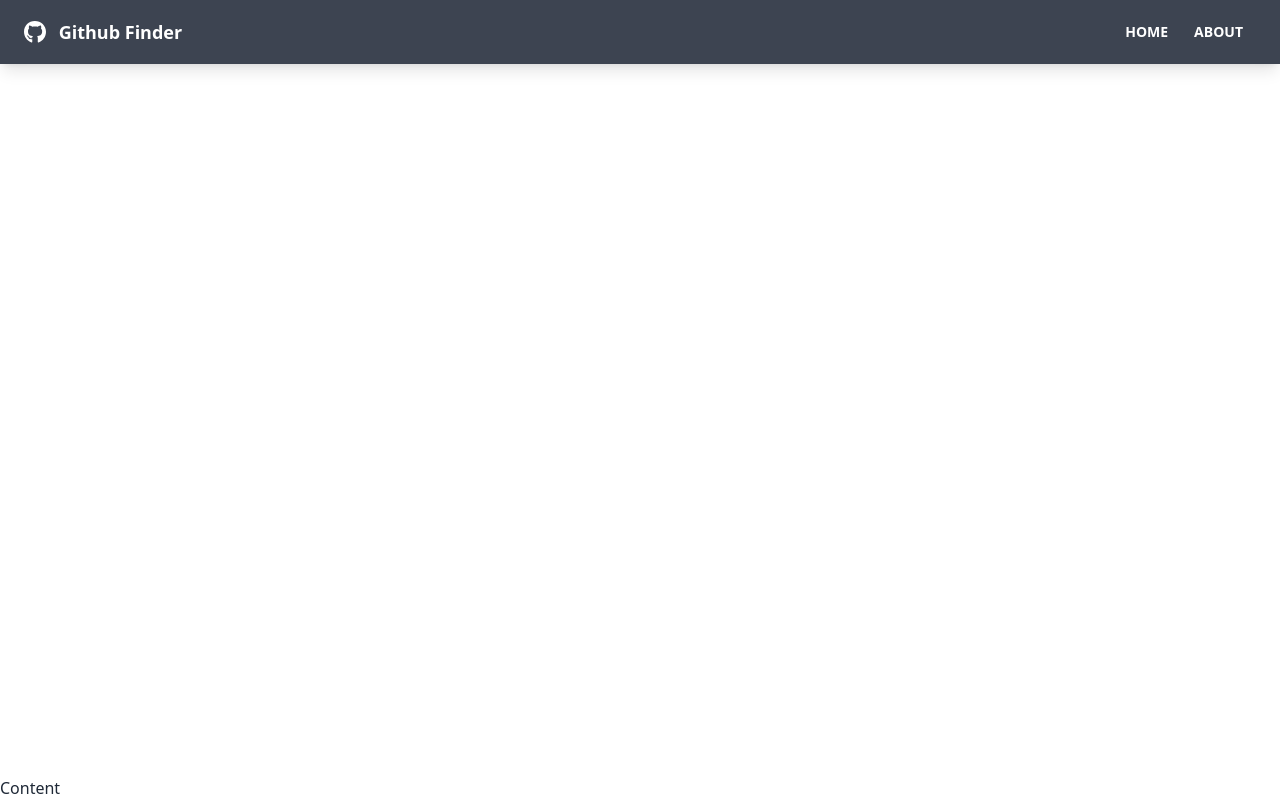
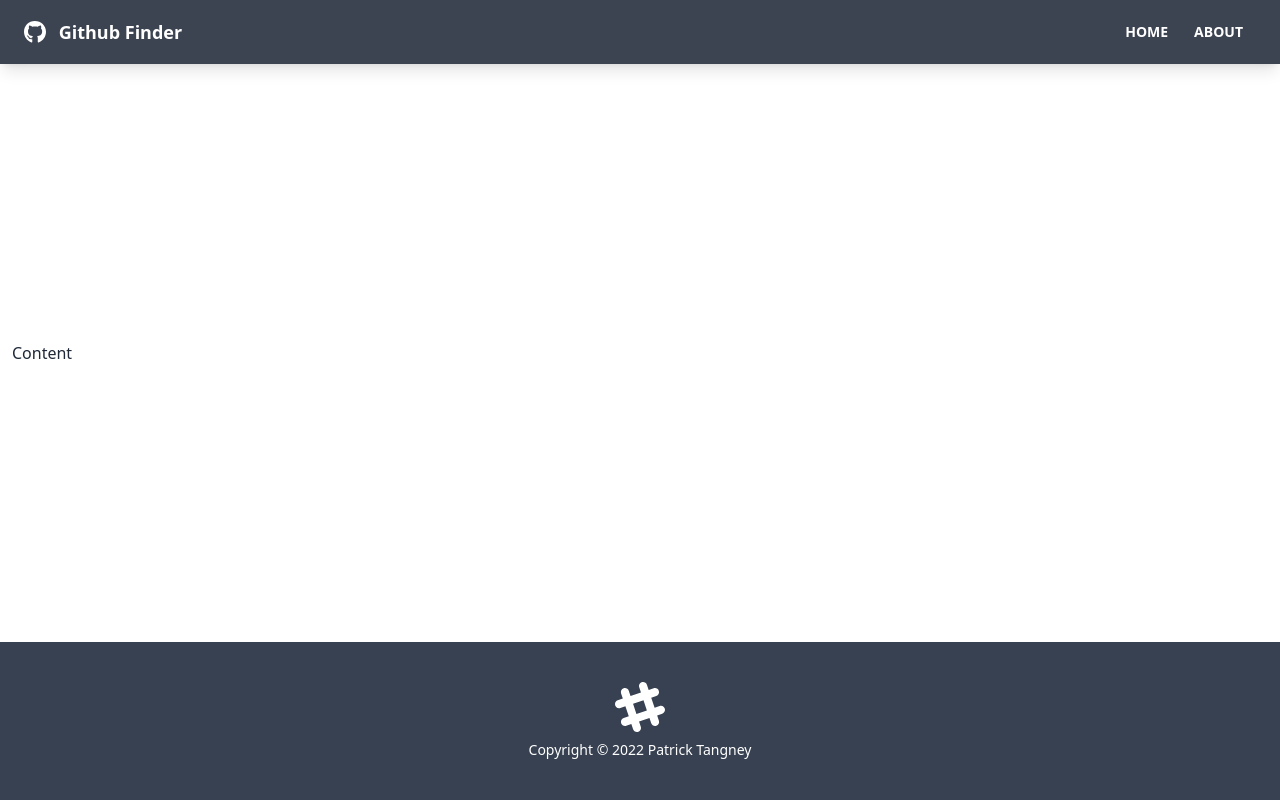
Before and after one commit to patangney/gitfinder, a React (Create React App) app: page /user/1 in a window 1280 px wide. Built offline with nearby package versions, Linux system fonts and the light colour scheme.

Commit message:
setup pages

```diff
--- a/src/App.js
+++ b/src/App.js
@@ -1,12 +1,17 @@
-import { BrowserRouter as Router } from 'react-router-dom'
+import { BrowserRouter as Router, Route, Routes } from 'react-router-dom'
 import Navbar from './components/layout/Navbar'
+import Footer from './components/layout/Footer'
+import Home from './components/pages/Home'
+import About from './components/pages/About'
+import NotFound from './components/pages/NotFound'
 
 function App () {
   return (
     <Router>
       <div className="flex flex-col justify-between h-screen">
         <Navbar/>
-        <main>Content</main>
+        <main className='container mx-auto px-3 pb-12'>Content</main>
+        <Footer />
       </div>
     </Router>
   )
--- a/src/components/layout/Footer.jsx
+++ b/src/components/layout/Footer.jsx
@@ -15,7 +15,7 @@ function Footer() {
         >
           <path d='M22.672 15.226l-2.432.811.841 2.515c.33 1.019-.209 2.127-1.23 2.456-1.15.325-2.148-.321-2.463-1.226l-.84-2.518-5.013 1.677.84 2.517c.391 1.203-.434 2.542-1.831 2.542-.88 0-1.601-.564-1.86-1.314l-.842-2.516-2.431.809c-1.135.328-2.145-.317-2.463-1.229-.329-1.018.211-2.127 1.231-2.456l2.432-.809-1.621-4.823-2.432.808c-1.355.384-2.558-.59-2.558-1.839 0-.817.509-1.582 1.327-1.846l2.433-.809-.842-2.515c-.33-1.02.211-2.129 1.232-2.458 1.02-.329 2.13.209 2.461 1.229l.842 2.515 5.011-1.677-.839-2.517c-.403-1.238.484-2.553 1.843-2.553.819 0 1.585.509 1.85 1.326l.841 2.517 2.431-.81c1.02-.33 2.131.211 2.461 1.229.332 1.018-.21 2.126-1.23 2.456l-2.433.809 1.622 4.823 2.433-.809c1.242-.401 2.557.484 2.557 1.838 0 .819-.51 1.583-1.328 1.847m-8.992-6.428l-5.01 1.675 1.619 4.828 5.011-1.674-1.62-4.829z'></path>
         </svg>
-        <p>Copyright &copy; {footerYear} All rights reserved</p>
+        <p>Copyright &copy; {footerYear} Patrick Tangney</p>
       </div>
     </footer>
   )
--- /dev/null
+++ b/src/components/pages/About.jsx
@@ -0,0 +1,9 @@
+import React from 'react'
+
+function About() {
+  return (
+    <div>About</div>
+  )
+}
+
+export default About
--- /dev/null
+++ b/src/components/pages/Home.jsx
@@ -0,0 +1,9 @@
+import React from 'react'
+
+function Home() {
+  return (
+    <div>Home</div>
+  )
+}
+
+export default Home
--- /dev/null
+++ b/src/components/pages/NotFound.jsx
@@ -0,0 +1,9 @@
+import React from 'react'
+
+function NotFound() {
+  return (
+    <div>NotFound</div>
+  )
+}
+
+export default NotFound
```
